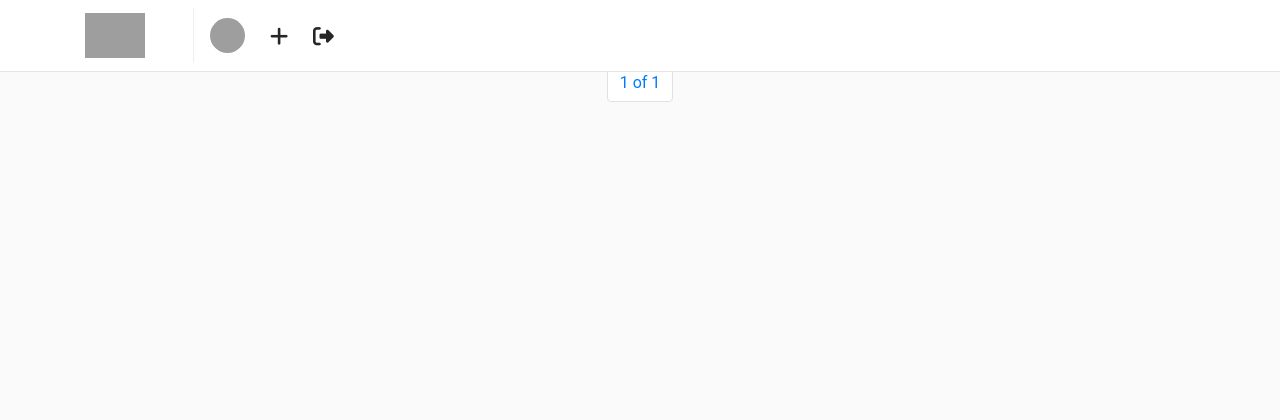
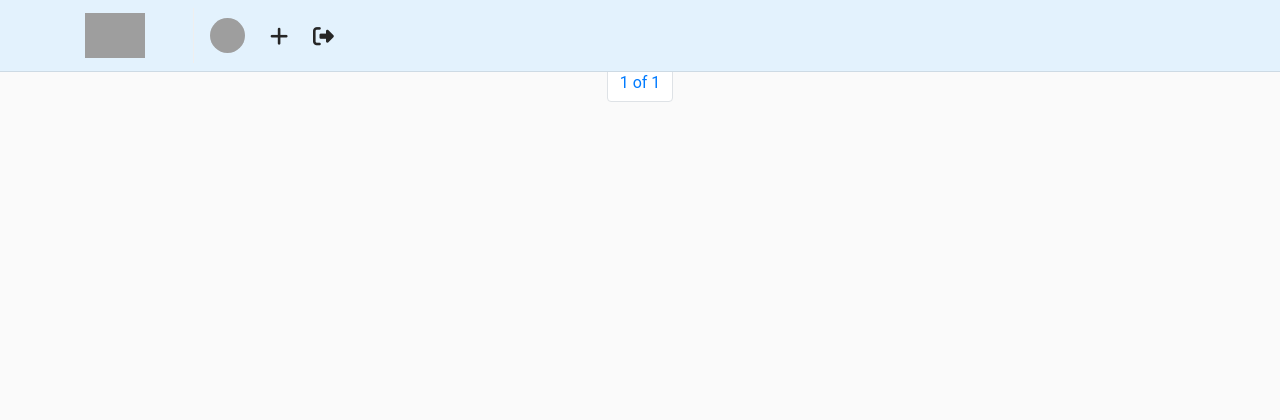
Before and after one commit to jcmunozo/Travelgram, a Django app: page / in a window 1280 px wide. Shown: the top 420 px of the page. Run offline with Django 3.2, Linux system fonts and the light colour scheme; the visitor is signed in with stand-in values (Sample User, id 1); data that the repository does not hold is empty; some libraries are stand-ins or nearby versions; grey boxes are pictures that could not be loaded.

Commit message:
Start to change bootstrap to css

```diff
--- a/static/css/main.css
+++ b/static/css/main.css
@@ -11,9 +11,9 @@ html, body {
     border-radius: 1px;
 }
 
-#main-navbar {
-    background: #fff;
-    border-bottom: 1px solid rgba(0,0,0,.0975);
+#navbar {
+  background: #e3f2fd;
+  border-bottom: 1px solid rgba(0,0,0,.0975);
 }
 
 .post-container {
--- a/templates/nav.html
+++ b/templates/nav.html
@@ -1,5 +1,5 @@
 {% load static %}
-<nav class="navbar navbar-expand-lg fixed-top" id="main-navbar">
+<nav class="navbar navbar-expand-lg fixed-top" id="navbar">
     <div class="container">
         <a class="navbar-brand pr-5" style="border-right: 1px solid #efefef;" href="{% url 'posts:feed' %}">
             <img src="{% static 'img/travelgram.png' %}" height="45" class="d-inline-block align-top">
```
